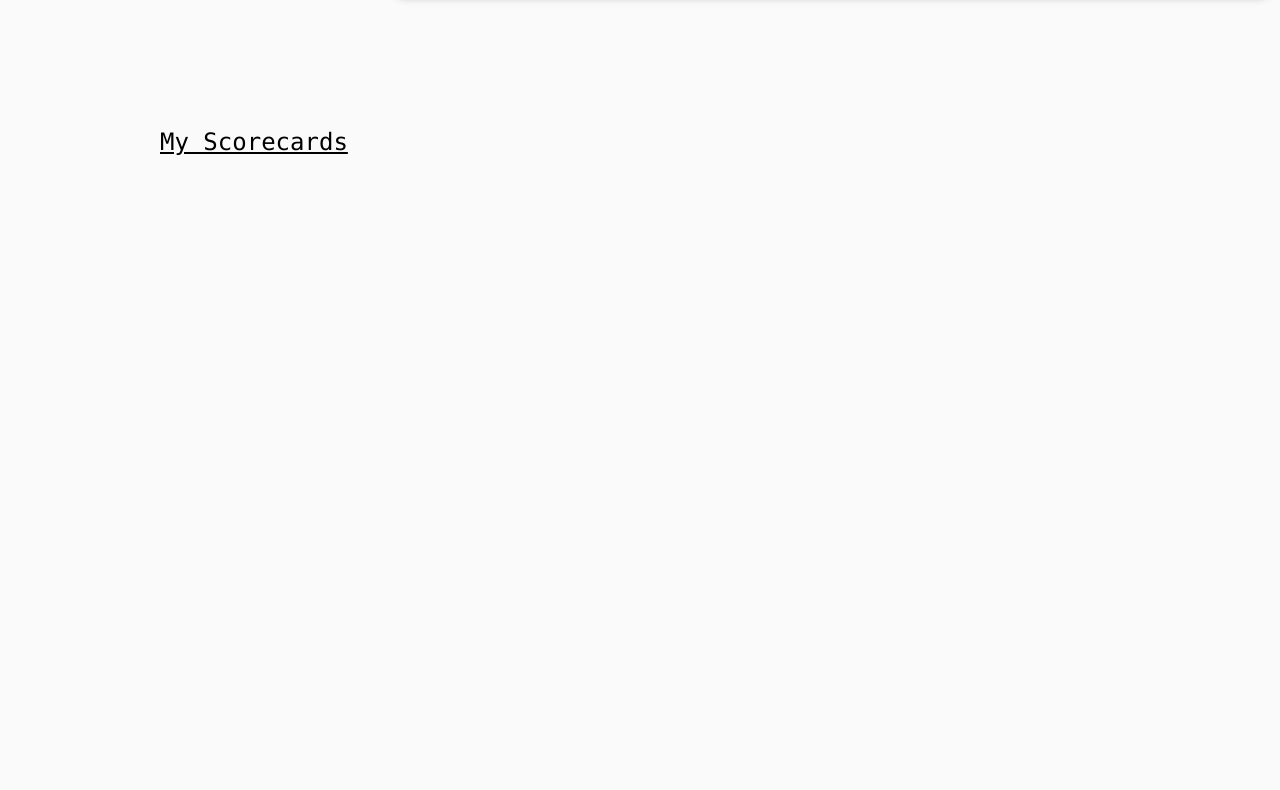
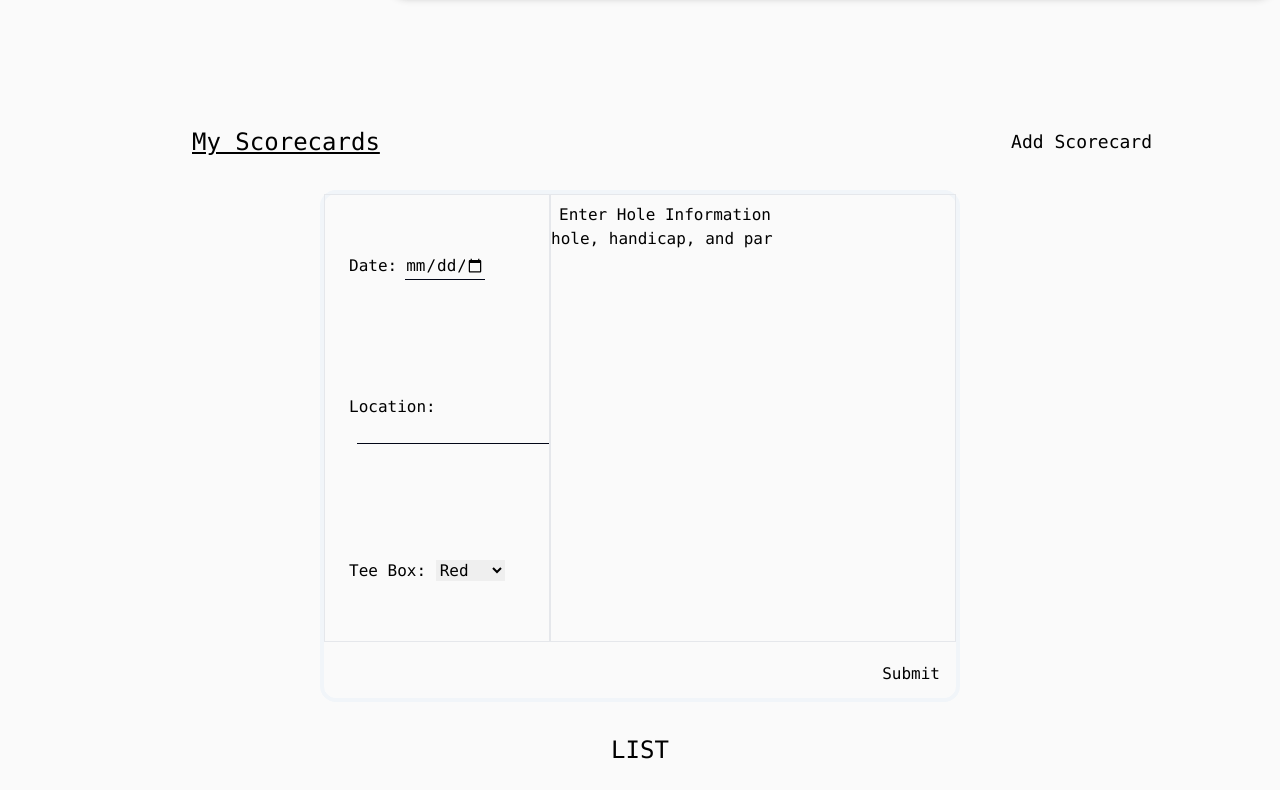
Before and after one commit to terrencejihoonjung/golf-wishlist, a React (Vite) app in the folder app/: page /profile in a window 1280 px wide. Shown: the part 670-1460 px from the top of the page. Built offline with nearby package versions, Linux system fonts and the light colour scheme.

Commit message:
scorecard form layout

```diff
--- a/app/src/components/Layout.jsx
+++ b/app/src/components/Layout.jsx
@@ -11,7 +11,7 @@ function Layout() {
       <Navigation />
 
       <main className="bg-neutral-50 w-full h-full pt-6">
-        <Outlet />;
+        <Outlet />
       </main>
     </>
   );
--- a/app/src/components/Profile.jsx
+++ b/app/src/components/Profile.jsx
@@ -45,7 +45,7 @@ function Profile() {
           </select>
 
           <label className="mt-2">
-            HC:
+            HC:{" "}
             <input
               className="w-12"
               type="text"
@@ -132,10 +132,55 @@ function Profile() {
         </div>
       </div>
 
-      <div className="h-192">
-        <h1 className="pl-40 underline text-2xl text-extrabold">
-          My Scorecards
-        </h1>
+      <div className="h-full">
+        <div className="flex justify-between w-full">
+          <h1 className="ml-48 underline text-2xl text-extrabold">
+            My Scorecards
+          </h1>
+          <button className="mr-32 text-lg hover:text-zanah-500">
+            Add Scorecard
+          </button>
+        </div>
+
+        <form className="h-128 mx-80 my-8 border-4 border-slate-100 rounded-2xl">
+          <div className="flex h-112">
+            <div className="flex flex-col justify-around items-base basis-1/3 border pl-6">
+              <label>
+                Date:
+                <input className="scorecard w-20" type="date"></input>
+              </label>
+
+              <label>
+                Location:
+                <input className="scorecard w-48" type="text"></input>
+              </label>
+
+              <label>
+                Tee Box:{" "}
+                <select name="tee-box">
+                  <option value="red">Red</option>
+                  <option value="white">White</option>
+                  <option value="blue">Blue</option>
+                  <option value="black">Black</option>
+                </select>
+              </label>
+            </div>
+            <div className="flex flex-col basis-2/3 border">
+              <h2 className="ml-2 mt-2">Enter Hole Information</h2>
+              <div>hole, handicap, and par</div>
+            </div>
+          </div>
+
+          <div className="flex justify-end h-16 w-full items-center">
+            <button className="mr-4 hover:text-zanah-500" type="submit">
+              Submit
+            </button>
+          </div>
+        </form>
+
+        <div className="h-192 w-full text-center">
+          <h1 className="text-2xl">LIST</h1>
+        </div>
       </div>
     </div>
   );
--- a/app/src/index.css
+++ b/app/src/index.css
@@ -18,6 +18,10 @@
     @apply w-10 ml-2 appearance-none bg-transparent border-b border-b-slate-950 focus:outline-none;
   }
 
+  .scorecard {
+    @apply ml-2 appearance-none bg-transparent border-b border-b-slate-950 focus:outline-none;
+  }
+
   .club-col {
     @apply flex flex-col justify-around items-center h-full basis-1/3;
   }
```
